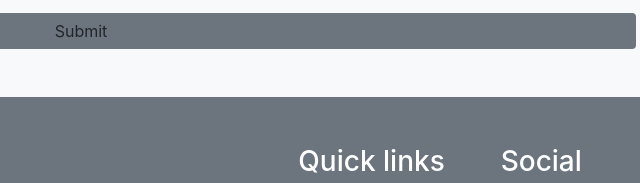
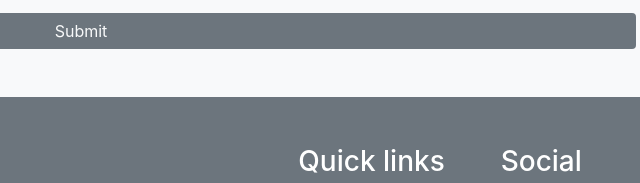
Before and after one commit to alwinantony123/PersonalWebsite, a website: page index.html in a window 1280 px wide. Shown: the part 2372-2555 px from the top of the page, 559-1199 px from the left. Drawn offline with nearby package versions, Linux system fonts and the light colour scheme.

Commit message:
Add files via upload

```diff
--- a/index.html
+++ b/index.html
@@ -249,7 +249,7 @@
                             <textarea class="form-control" id="formMessage" cols="30" rows="10"
                                 placeholder="Type your message here..."></textarea>
                         </div>
-                        <a class="btn btn-primary bg-secondary"
+                        <a class="btn btn-primary bg-secondary text-light"
                             style="width: 100%; border-style: hidden;" onclick="submitForm()">Submit</a>
                     </form>
                 </div>
```
